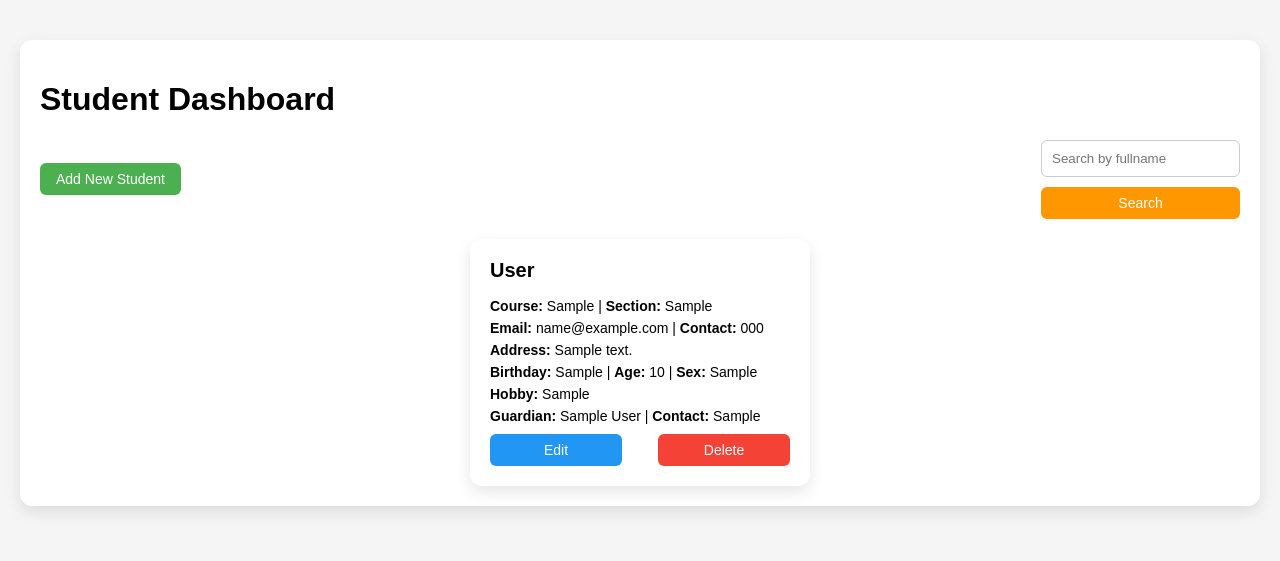
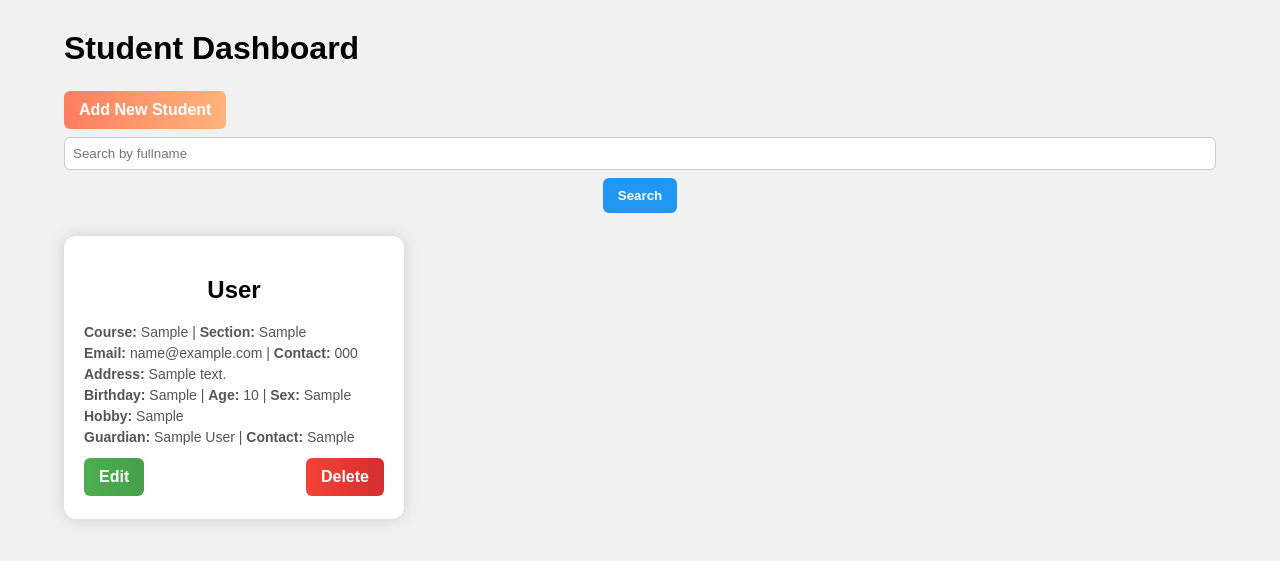
Before and after one commit to gallimbaellamea-lgtm/gallimbaella_flaskapi, a Flask app: page / in a window 1280 px wide. Shown: the top 561 px of the page. Run offline with Flask 3, Linux system fonts and the light colour scheme; tables that the repository leaves empty hold one stand-in row (values such as "Sample post").

Commit message:
Update style.css
Signed-off-by: Ellamea <gallimbaellamea@isufst.edu.ph>

```diff
--- a/static/style.css
+++ b/static/style.css
@@ -1,107 +1,89 @@
-/* ---------------- General ---------------- */
 body {
     font-family: Arial, sans-serif;
-    background-color: #f5f5f5;
+    background-color: #f1f1f1;
     margin: 0;
     padding: 0;
 }
 
 .container {
+    width: 90%;
     max-width: 1200px;
-    margin: 40px auto;
-    padding: 20px;
-    background-color: #fff;
-    border-radius: 12px;
-    box-shadow: 0 6px 15px rgba(0,0,0,0.1);
+    margin: 30px auto;
 }
 
-/* ---------------- Forms ---------------- */
-form {
-    display: flex;
-    flex-direction: column;
-    gap: 12px;
+h2 {
+    text-align: center;
+    margin-bottom: 20px;
 }
 
-form input, form select {
-    padding: 10px;
+.flash-messages {
+    text-align: center;
+    margin-bottom: 15px;
+}
+
+.flash {
+    padding: 10px 20px;
+    border-radius: 6px;
+    margin-bottom: 5px;
+    display: inline-block;
+    color: white;
+}
+
+.flash.success { background-color: #4CAF50; }
+.flash.danger { background-color: #f44336; }
+
+.search-form {
+    text-align: center;
+    margin-bottom: 20px;
+}
+
+input[type=text], input[type=email], input[type=date], select {
+    width: 100%;
+    padding: 8px;
+    margin: 5px 0;
     border-radius: 6px;
     border: 1px solid #ccc;
-    width: 100%;
     box-sizing: border-box;
 }
 
-form button {
-    padding: 8px 16px;
-    font-size: 14px;
+button, .btn {
+    padding: 10px 15px;
     border-radius: 6px;
     border: none;
     cursor: pointer;
     color: white;
-    transition: 0.3s;
+    font-weight: bold;
+    text-decoration: none;
+    display: inline-block;
+    margin: 3px 0;
+    transition: 0.3s ease;
 }
 
-form .back-btn {
-    background-color: #777;
+.add-btn {
+    background: linear-gradient(90deg, #ff7e5f, #feb47b);
 }
 
-form .back-btn:hover {
-    background-color: #555;
+.edit-btn {
+    background: linear-gradient(90deg, #4CAF50, #45A049);
 }
 
-form .add-btn {
-    background-color: #4caf50;
+.delete-btn {
+    background: linear-gradient(90deg, #f44336, #d32f2f);
 }
 
-form .add-btn:hover {
-    background-color: #45a049;
+.back-btn {
+    background: #777;
 }
 
-/* ---------------- Buttons ---------------- */
-.btn {
-    padding: 8px 16px;
-    font-size: 14px;
-    border-radius: 6px;
-    cursor: pointer;
-    border: none;
-    text-decoration: none;
-    color: white;
-    transition: 0.3s;
-    display: inline-block;
-    min-width: 100px;
-    text-align: center;
+.search-btn {
+    background: #2196F3;
 }
 
-/* Button colors */
-.add-btn { background-color: #4caf50; }
-.add-btn:hover { background-color: #45a049; }
-
-.edit-btn { background-color: #2196f3; }
-.edit-btn:hover { background-color: #0b7dda; }
-
-.delete-btn { background-color: #f44336; }
-.delete-btn:hover { background-color: #da190b; }
-
-.back-btn { background-color: #777; }
-.back-btn:hover { background-color: #555; }
-
-.search-btn { background-color: #ff9800; }
-.search-btn:hover { background-color: #e68a00; }
-
-/* Dashboard buttons container */
-.actions {
-    display: flex;
-    justify-content: space-between;
-    align-items: center;
-    margin-bottom: 20px;
+.add-btn:hover, .edit-btn:hover, .delete-btn:hover, .back-btn:hover, .search-btn:hover {
+    transform: scale(1.05);
 }
 
-.search-form {
-    display: flex;
-    gap: 10px;
-}
-
-/* ---------------- Student Cards ---------------- */
-.cards-container {
+.students {
     display: flex;
     flex-wrap: wrap;
     gap: 20px;
@@ -109,25 +91,27 @@ form .add-btn:hover {
 }
 
 .student-card {
-    background-color: #fff;
+    background: white;
+    padding: 20px;
     border-radius: 12px;
-    box-shadow: 0 6px 15px rgba(0,0,0,0.1);
-    padding: 20px;
+    box-shadow: 0 0 15px rgba(0,0,0,0.15);
     width: 300px;
-    transition: 0.3s;
+    transition: transform 0.3s ease;
 }
 
 .student-card:hover {
-    transform: translateY(-3px);
+    transform: translateY(-5px);
 }
 
-.student-card h2 {
+.student-card h3 {
     margin-top: 0;
-    font-size: 20px;
+    margin-bottom: 10px;
+    color: #333;
 }
 
 .student-card p {
-    margin: 6px 0;
+    margin: 5px 0;
+    color: #555;
     font-size: 14px;
 }
 
```
Also changed, not shown: other parts of static/style.css (+7 -43 lines).
